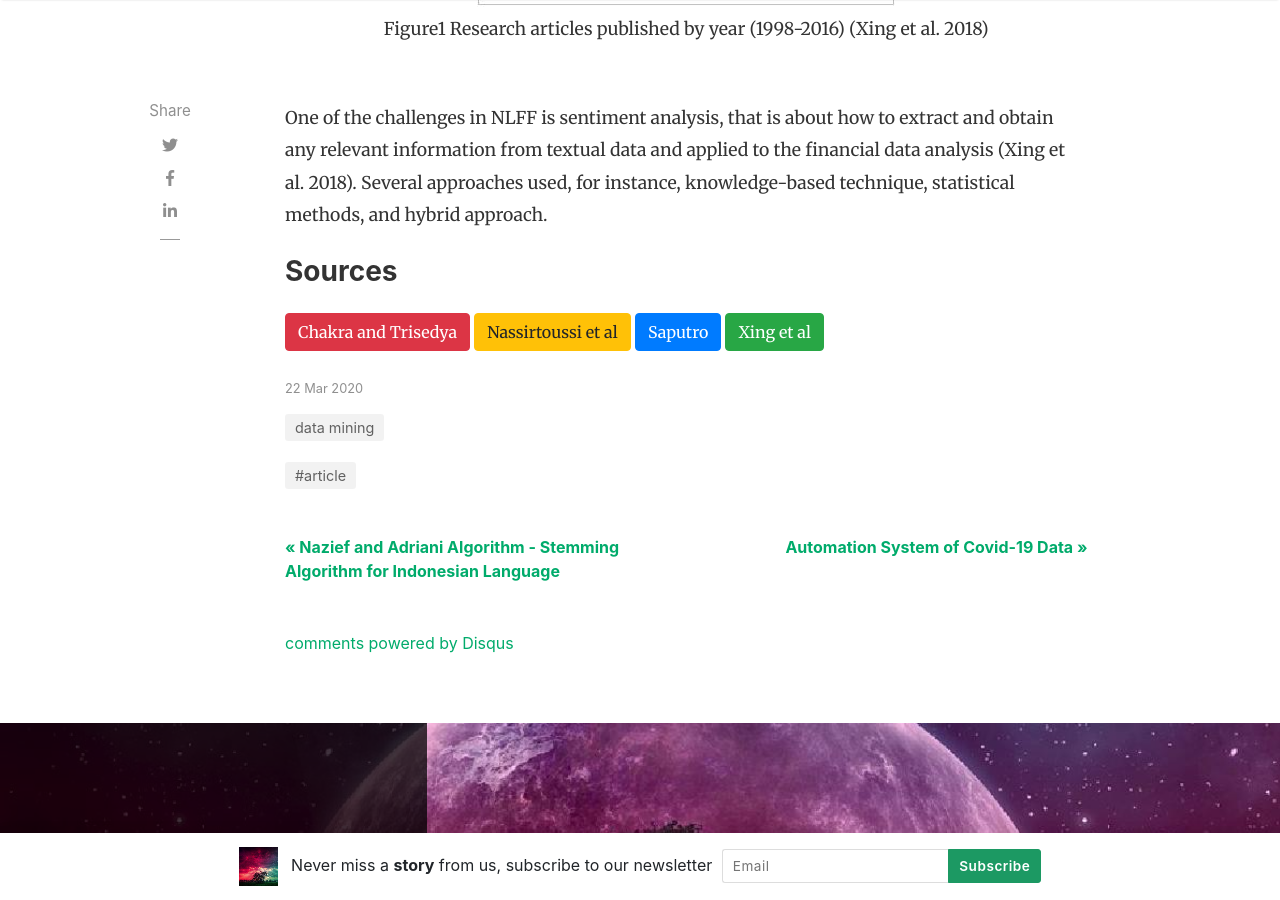
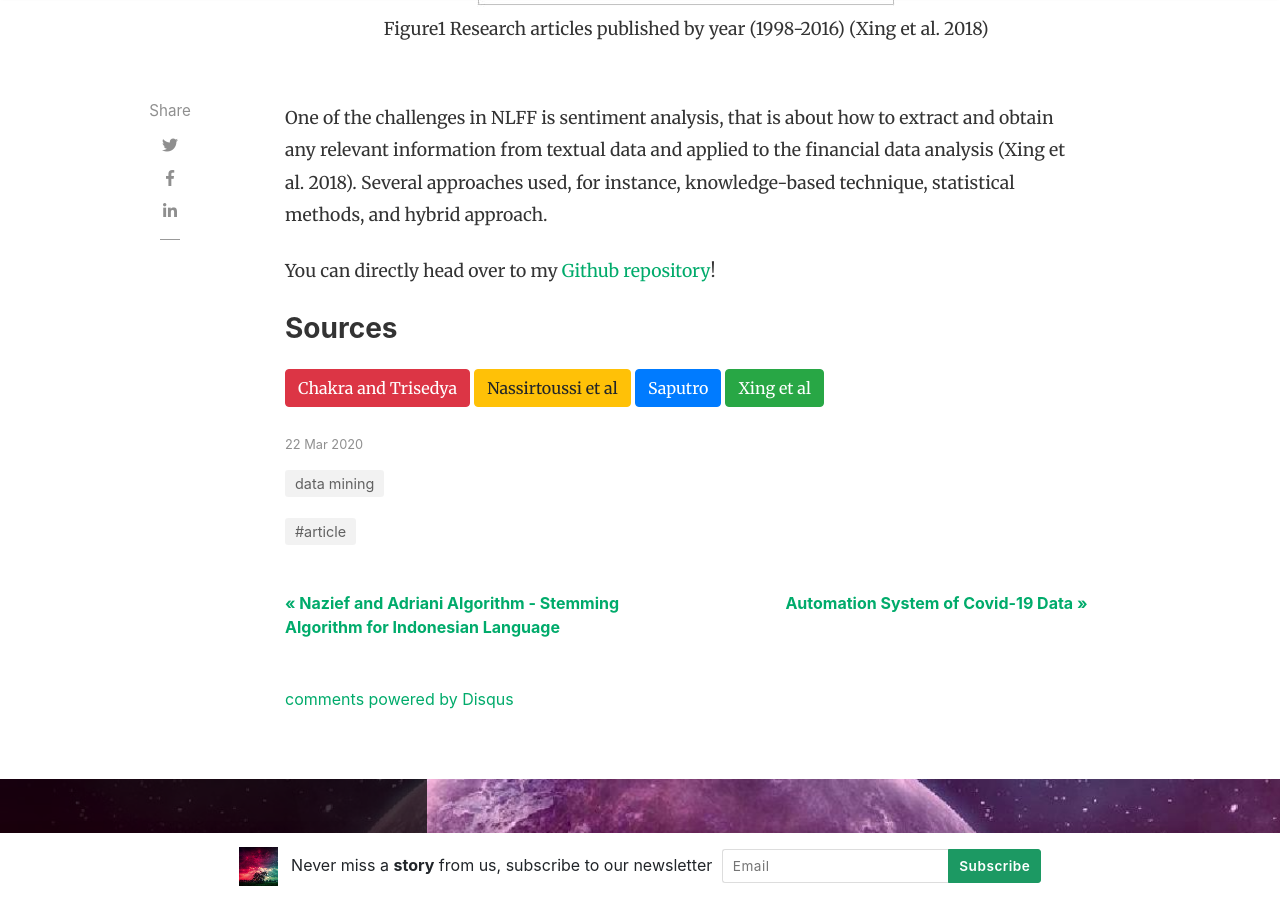
Before and after one commit to audhiaprilliant/audhiaprilliant.github.io, a Jekyll site: the page built from _posts/2020-03-22-natural-language-based-financial-forecasting.md, in a window 1280 px wide and 900 px high, scrolled down 1802 px. Built offline with Jekyll 4.4.1, drawn with Linux system fonts in a browser that asks for light colours; nearby versions of some CDN libraries; comment, search, counter and statistics services are not loaded.

Commit message:
Add Github link

```diff
--- a/_posts/2020-03-22-natural-language-based-financial-forecasting.md
+++ b/_posts/2020-03-22-natural-language-based-financial-forecasting.md
@@ -20,5 +20,7 @@ Figure 1 shows the number of scientific papers with topics NLFF in Scopus that h
 
 One of the challenges in NLFF is sentiment analysis, that is about how to extract and obtain any relevant information from textual data and applied to the financial data analysis (Xing et al. 2018). Several approaches used, for instance, knowledge-based technique, statistical methods, and hybrid approach.
 
+<p>You can directly head over to my <a href="https://github.com/audhiaprilliant/Natural-Language-based-Financial-Forecasting">Github repository</a>!</p>
+
 ### Sources
 <a target="_blank" href="https://scholar.ui.ac.id/en/publications/stock-price-prediction-using-linear-regression-based-on-sentiment" class="btn btn-danger">Chakra and Trisedya</a> <a target="_blank" href="https://dl.acm.org/doi/10.1016/j.eswa.2014.06.009" class="btn btn-warning">Nassirtoussi et al</a> <a target="_blank" href="https://www.nurandi.id/blog/katadasar-stemming-bahasa-indonesia-dengan-r/" class="btn btn-primary">Saputro</a> <a target="_blank" href="https://dl.acm.org/doi/10.1007/s10462-017-9588-9" class="btn btn-success">Xing et al</a>
```
